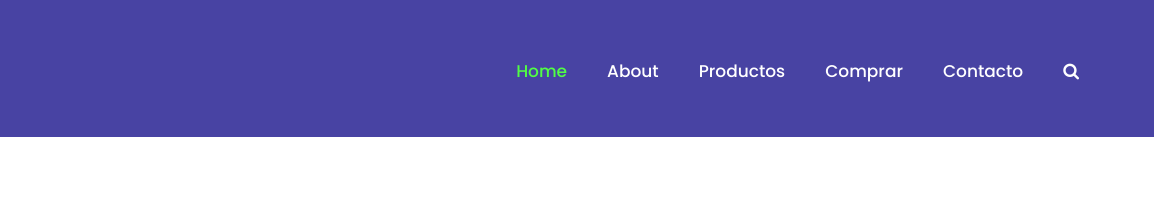
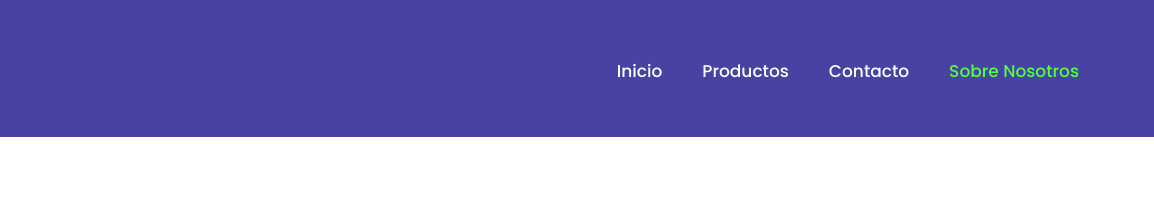
Before and after one commit to lucassaeta/WebProyectosIII, a plain HTML site: page WebPresentacionViernes2/about.html in a window 1280 px wide. Shown: the top 224 px of the page, 126-1280 px from the left. Drawn offline with nearby package versions, Linux system fonts and the light colour scheme.

Commit message:
tweak(about.html): barra de inicio

```diff
--- a/WebPresentacionViernes2/about.html
+++ b/WebPresentacionViernes2/about.html
@@ -10,7 +10,7 @@
       <meta name="viewport" content="width=device-width, initial-scale=1">
       <meta name="viewport" content="initial-scale=1, maximum-scale=1">
       <!-- site metas -->
-      <title>cla</title>
+      <title>Defenders - Sobre Nosotros</title>
       <meta name="keywords" content="">
       <meta name="description" content="">
       <meta name="author" content="">
@@ -60,23 +60,17 @@
                         </button>
                         <div class="collapse navbar-collapse" id="navbarsExample04">
                            <ul class="navbar-nav mr-auto">
-                              <li class="nav-item active">
-                                 <a class="nav-link" href="index.html">Home</a>
-                              </li>
                               <li class="nav-item">
-                                 <a class="nav-link" href="about.html">About</a>
+                                 <a class="nav-link" href="index.html">Inicio</a>
                               </li>
                               <li class="nav-item">
                                  <a class="nav-link" href="product.html">Productos</a>
                               </li>
                               <li class="nav-item">
-                                 <a class="nav-link" href="comprar.html">Comprar</a>
-                              </li>
-                              <li class="nav-item">
                                  <a class="nav-link" href="contact.html">Contacto</a>
                               </li>
-                              <li class="nav-item d_none">
-                                 <a class="nav-link" href="#"><i class="fa fa-search" aria-hidden="true"></i></a>
+                              <li class="nav-item active">
+                                 <a class="nav-link" href="about.html">Sobre Nosotros</a>
                               </li>
                            </ul>
                         </div>
```
